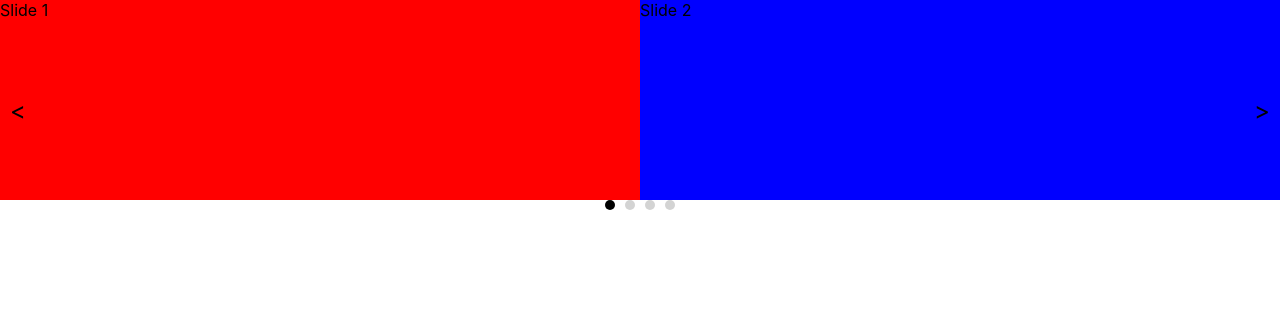
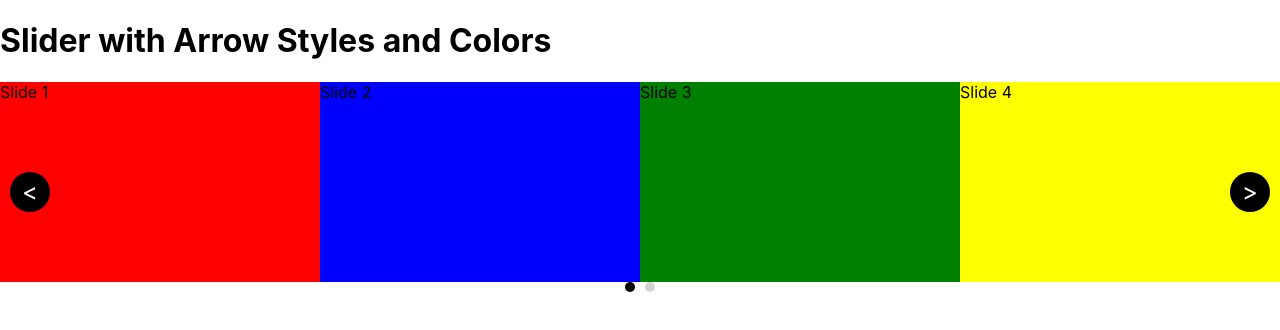
Before and after one commit to ceydaulubas/slider, a React (Create React App) app: page / in a window 1280 px wide. Shown: the top 330 px of the page. Built offline with nearby package versions, Linux system fonts and the light colour scheme.

Commit message:
add slideStep,direction,arrowStyle and arrowColor

```diff
--- a/src/App.tsx
+++ b/src/App.tsx
@@ -4,7 +4,16 @@ import Slider from './components/Slider';
 const App: React.FC = () => {
   return (
     <div>
-      <Slider visibleSlides={2} showDots={true} showArrows={true} dotsPosition="bottom">
+      <h1>Slider with Arrow Styles and Colors</h1>
+      <Slider
+        visibleSlides={4}
+        showDots={true}
+        showArrows={true}
+        dotsPosition="bottom"
+        slideStep={4}
+        direction="horizontal"
+        arrowStyle="filled"
+      >
         <div style={{ backgroundColor: 'red', height: '200px' }}>Slide 1</div>
         <div style={{ backgroundColor: 'blue', height: '200px' }}>Slide 2</div>
         <div style={{ backgroundColor: 'green', height: '200px' }}>Slide 3</div>
--- a/src/components/Slider.tsx
+++ b/src/components/Slider.tsx
@@ -6,7 +6,11 @@ interface SliderProps {
   visibleSlides?: number;
   showDots?: boolean;
   showArrows?: boolean;
-  dotsPosition?: 'top' | 'bottom';
+  dotsPosition?: 'top' | 'bottom' | 'left' | 'right';
+  slideStep?: number;
+  direction?: 'horizontal' | 'vertical';
+  arrowStyle?: 'minimal' | 'filled' | 'outlined';
+  arrowColor?: 'black' | 'white';
 }
 
 const Slider: React.FC<SliderProps> = ({
@@ -15,54 +19,62 @@ const Slider: React.FC<SliderProps> = ({
   showDots = true,
   showArrows = true,
   dotsPosition = 'bottom',
+  slideStep = 1,
+  direction = 'horizontal',
+  arrowStyle = 'minimal',  // Default to 'minimal'
+  arrowColor = 'black',    // Default arrow color is black
 }) => {
   const [currentIndex, setCurrentIndex] = useState(0);
 
   const totalSlides = children.length;
-  const maxIndex = Math.ceil(totalSlides / visibleSlides) - 1;
+  const maxIndex = totalSlides - visibleSlides;
 
-  // Function to go to the next slide
+  const numberOfDots = Math.ceil((totalSlides - visibleSlides + 1) / slideStep);
+
+  const isHorizontal = direction === 'horizontal';
+
   const goToNext = () => {
-    setCurrentIndex((prevIndex) => Math.min(prevIndex + 1, maxIndex));
+    setCurrentIndex((prevIndex) => Math.min(prevIndex + slideStep, maxIndex));
   };
 
-  // Function to go to the previous slide
   const goToPrev = () => {
-    setCurrentIndex((prevIndex) => Math.max(prevIndex - 1, 0));
+    setCurrentIndex((prevIndex) => Math.max(prevIndex - slideStep, 0));
   };
 
-  // Function to go to a specific slide
   const goToSlide = (index: number) => {
-    console.log('index', index)
     setCurrentIndex(index);
   };
 
-  // Width of visible slides
-  const slideWidthPercentage = 100 / visibleSlides;
+  const slidePercentage = isHorizontal ? 100 / visibleSlides : 100 / totalSlides;
 
   return (
-    <SliderWrapper>
+    <SliderWrapper style={{ height: isHorizontal ? 'auto' : `${visibleSlides * 200}px` }}>
       {showArrows && (
-        <Arrow direction="left" onClick={goToPrev}>
-          {'<'}
+        <Arrow direction={isHorizontal ? 'left' : 'up'} arrowStyle={arrowStyle} arrowColor={arrowColor} onClick={goToPrev}>
+          {isHorizontal ? '<' : '˄'}
         </Arrow>
       )}
 
       <SlideTrack
         style={{
-          transform: `translateX(-${currentIndex * (100 / visibleSlides)}%)`,  // Correct calculation for moving each slide group
+          transform: isHorizontal
+            ? `translateX(-${currentIndex * slidePercentage}%)`
+            : `translateY(-${currentIndex * 100 / totalSlides}%)`,
           display: 'flex',
-          width: `100%`,  // Width of all slides
+          flexDirection: isHorizontal ? 'row' : 'column',
+          width: isHorizontal ? '100%' : '100%',
+          height: isHorizontal ? 'auto' : '100%',
           transition: 'transform 0.3s ease-in-out',
         }}
       >
         {children.map((child, index) => (
           <Slide
             key={index}
-            visibleSlides={visibleSlides}  // Set width for each slide
+            visibleSlides={visibleSlides}
             style={{
-              flex: `0 0 ${slideWidthPercentage}%`,  // Width of each slide
-              width: `${slideWidthPercentage}%`,
+              flex: `0 0 ${slidePercentage}%`,
+              width: isHorizontal ? `${slidePercentage}%` : '100%',
+              height: isHorizontal ? 'auto' : `${100 / visibleSlides}%`,
               boxSizing: 'border-box',
             }}
           >
@@ -72,18 +84,18 @@ const Slider: React.FC<SliderProps> = ({
       </SlideTrack>
 
       {showArrows && (
-        <Arrow direction="right" onClick={goToNext}>
-          {'>'}
+        <Arrow direction={isHorizontal ? 'right' : 'down'} arrowStyle={arrowStyle} arrowColor={arrowColor} onClick={goToNext}>
+          {isHorizontal ? '>' : '˅'}
         </Arrow>
       )}
 
       {showDots && (
         <DotsWrapper position={dotsPosition}>
-          {Array.from({ length: Math.ceil(totalSlides / visibleSlides) }).map((_, index) => (
+          {Array.from({ length: numberOfDots }).map((_, index) => (
             <Dot
               key={index}
-              active={index === currentIndex}
-              onClick={() => goToSlide(index)}
+              active={index * slideStep === currentIndex}
+              onClick={() => goToSlide(index * slideStep)}
             />
           ))}
         </DotsWrapper>
--- a/src/components/SliderStyles.styles.ts
+++ b/src/components/SliderStyles.styles.ts
@@ -13,15 +13,17 @@ export const SlideTrack = styled.div`
 
 export const Slide = styled.div<{ visibleSlides: number }>`
   flex: 0 0 ${({ visibleSlides }) => 100 / visibleSlides}%;
-  width: ${({ visibleSlides }) => 100 / visibleSlides}%;
   box-sizing: border-box;
 `;
 
-export const DotsWrapper = styled.div<{ position: 'top' | 'bottom' }>`
+export const DotsWrapper = styled.div<{ position: 'top' | 'bottom' | 'left' | 'right' }>`
   display: flex;
   justify-content: center;
+  flex-direction: ${({ position }) => (position === 'left' || position === 'right' ? 'column' : 'row')};
   margin-top: ${({ position }) => (position === 'top' ? '10px' : '0')};
   margin-bottom: ${({ position }) => (position === 'bottom' ? '10px' : '0')};
+  margin-left: ${({ position }) => (position === 'left' ? '10px' : '0')};
+  margin-right: ${({ position }) => (position === 'right' ? '10px' : '0')};
 `;
 
 export const Dot = styled.div<{ active: boolean }>`
@@ -32,14 +34,43 @@ export const Dot = styled.div<{ active: boolean }>`
   margin: 0 5px;
   cursor: pointer;
 `;
-
-export const Arrow = styled.div<{ direction: 'left' | 'right' }>`
+export const Arrow = styled.div<{ direction: 'left' | 'right' | 'up' | 'down', arrowStyle: 'minimal' | 'filled' | 'outlined', arrowColor: 'black' | 'white' }>`
   position: absolute;
-  top: 50%;
-  ${({ direction }) => (direction === 'left' ? 'left: 10px;' : 'right: 10px;')}
-  transform: translateY(-50%);
+  display: flex;
+  align-items: center;
+  justify-content: center;
+  width: 40px;
+  height: 40px;
+  border-radius: 50%;
   font-size: 24px;
   cursor: pointer;
   z-index: 1;
   user-select: none;
+
+  // Horizontal arrows
+  ${({ direction }) => direction === 'left' && 'left: 10px; top: 50%; transform: translateY(-50%);'}
+  ${({ direction }) => direction === 'right' && 'right: 10px; top: 50%; transform: translateY(-50%);'}
+
+  // Vertical arrows
+  ${({ direction }) => direction === 'up' && 'top: 10px; left: 50%; transform: translateX(-50%);'}
+  ${({ direction }) => direction === 'down' && 'bottom: 10px; left: 50%; transform: translateX(-50%);'}
+
+  // Minimal style: no background or border
+  ${({ arrowStyle }) => arrowStyle === 'minimal' && `
+    background-color: transparent;
+    border: none;
+  `}
+
+  // Filled style: solid background and white arrow
+  ${({ arrowStyle, arrowColor }) => arrowStyle === 'filled' && `
+    background-color: ${arrowColor === 'white' ? 'white' : 'black'};
+    color: ${arrowColor === 'white' ? 'black' : 'white'};
+  `}
+
+  // Outlined style: transparent background with colored border and arrow
+  ${({ arrowStyle, arrowColor }) => arrowStyle === 'outlined' && `
+    background-color: transparent;
+    border: 2px solid ${arrowColor === 'white' ? 'white' : 'black'};
+    color: ${arrowColor === 'white' ? 'white' : 'black'};
+  `}
 `;
```
